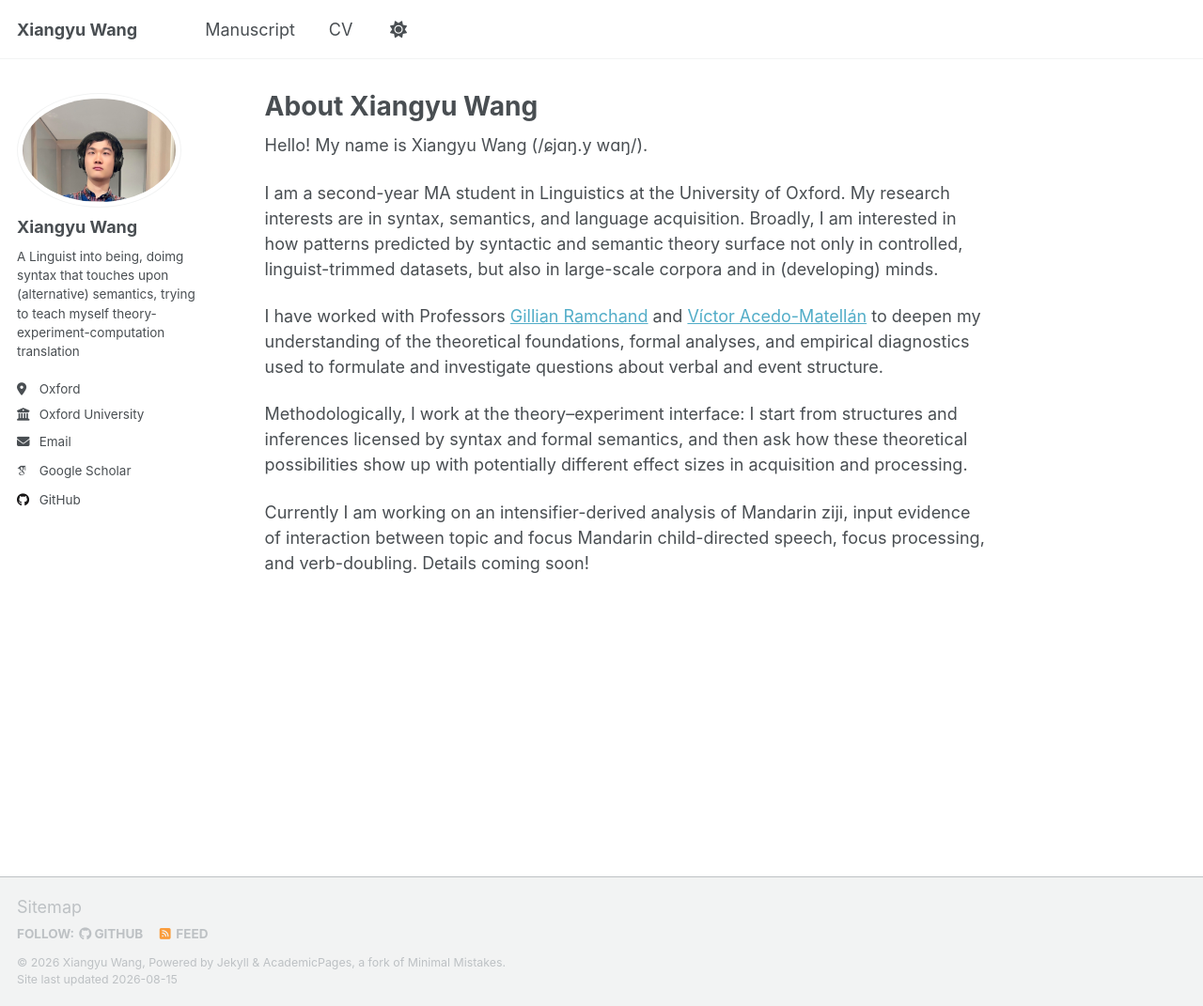
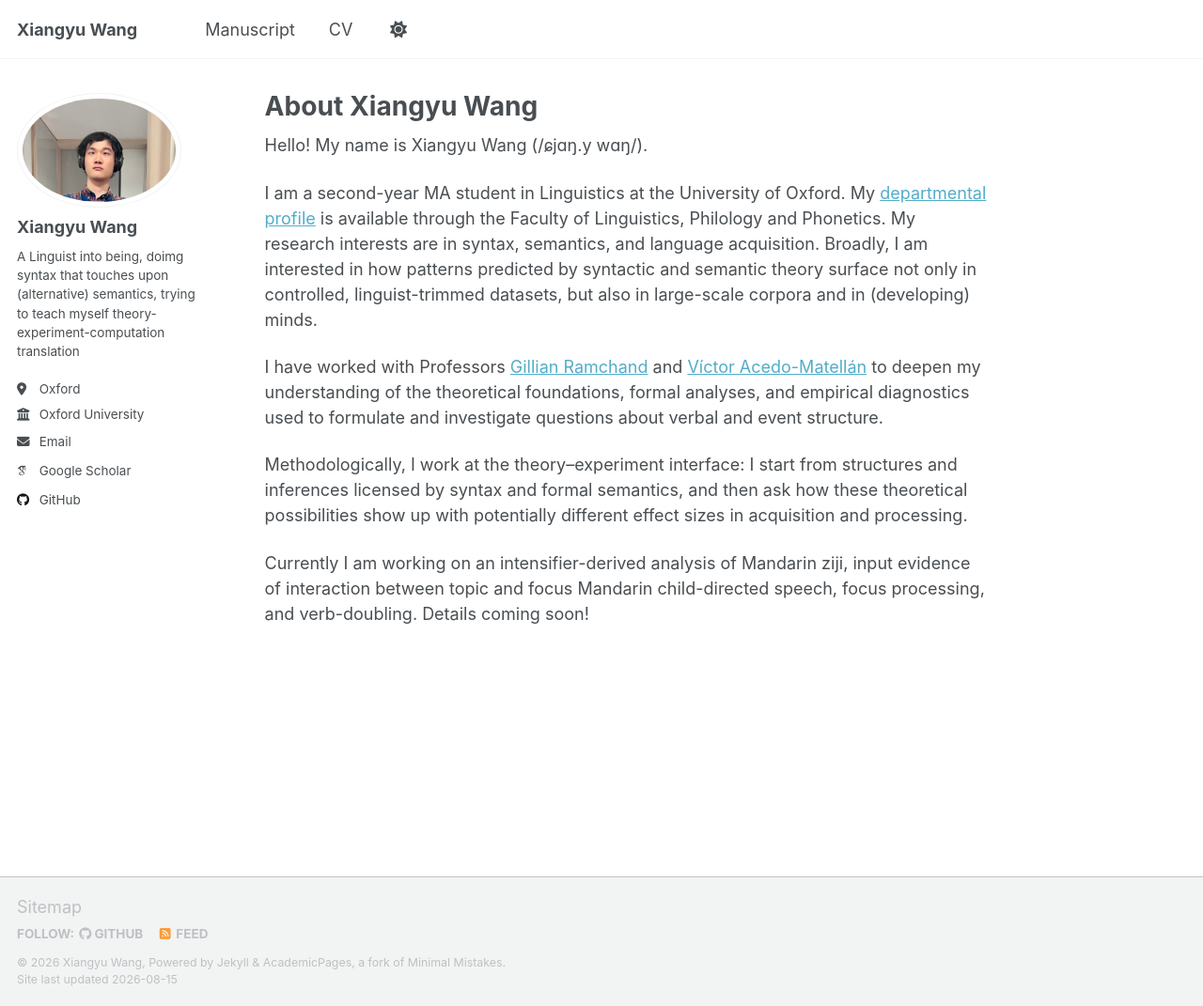
Before and after one commit to xiangyu-wang-linguistics/xiangyu-wang-linguistics.github.io, a Jekyll site: the page built from _pages/about.md, in a window 1280 px wide and 1071 px high. Shown: the whole window at 94% size. Built offline with Jekyll 4.4.1, drawn with Linux system fonts in a browser that asks for light colours; some web fonts are replaced; a script that is not in the unit is left out.

Commit message:
Add Oxford department profile link

```diff
--- a/_pages/about.md
+++ b/_pages/about.md
@@ -11,7 +11,7 @@ redirect_from:
 
 Hello! My name is Xiangyu Wang (/ɕjɑŋ.y wɑŋ/).
 
-I am a second-year MA student in Linguistics at the University of Oxford. My research interests are in syntax, semantics, and language acquisition. Broadly, I am interested in how patterns predicted by syntactic and semantic theory surface not only in controlled, linguist-trimmed datasets, but also in large-scale corpora and in (developing) minds.
+I am a second-year MA student in Linguistics at the University of Oxford. My [departmental profile](https://www.ling-phil.ox.ac.uk/people/xiangyu-wang) is available through the Faculty of Linguistics, Philology and Phonetics. My research interests are in syntax, semantics, and language acquisition. Broadly, I am interested in how patterns predicted by syntactic and semantic theory surface not only in controlled, linguist-trimmed datasets, but also in large-scale corpora and in (developing) minds.
 
 I have worked with Professors [Gillian Ramchand](https://gillianramchand.blog/about/) and [Víctor Acedo-Matellán](https://victoracedomatellan.weebly.com/) to deepen my understanding of the theoretical foundations, formal analyses, and empirical diagnostics used to formulate and investigate questions about verbal and event structure.
 
```
